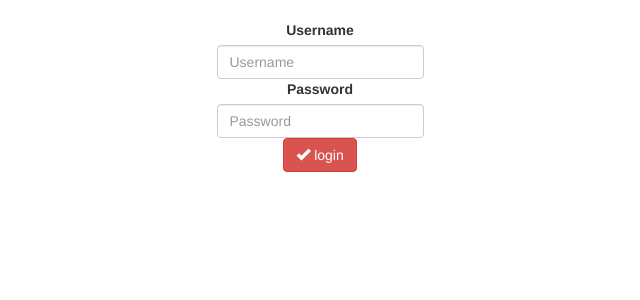
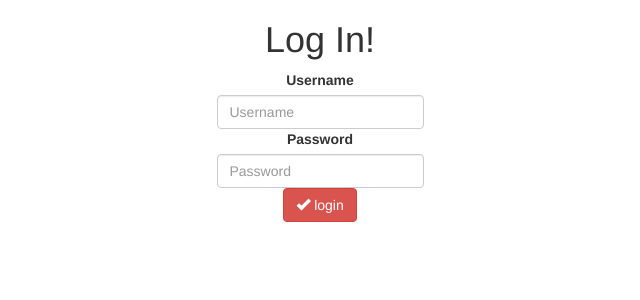
Before and after one commit to SmartDodging/1, a PHP site: page /login.php in a window 1280 px wide. Shown: the part 72-372 px from the top of the page, without its empty margins (320-960 px from the left). Run offline with PHP 8.4, Linux system fonts and the light colour scheme.

Commit message:
edit login

```diff
--- a/login.php
+++ b/login.php
@@ -1,5 +1,6 @@
 <?php include("nav.php");?>
 <center>
+    <h1>Log In!</h1>
     <div class="container">
         <form action="" role="form" class="form-inline">
             <label for="form-el-email">Username</label>
```
Lines whose indentation alone changed are shown as unchanged.
